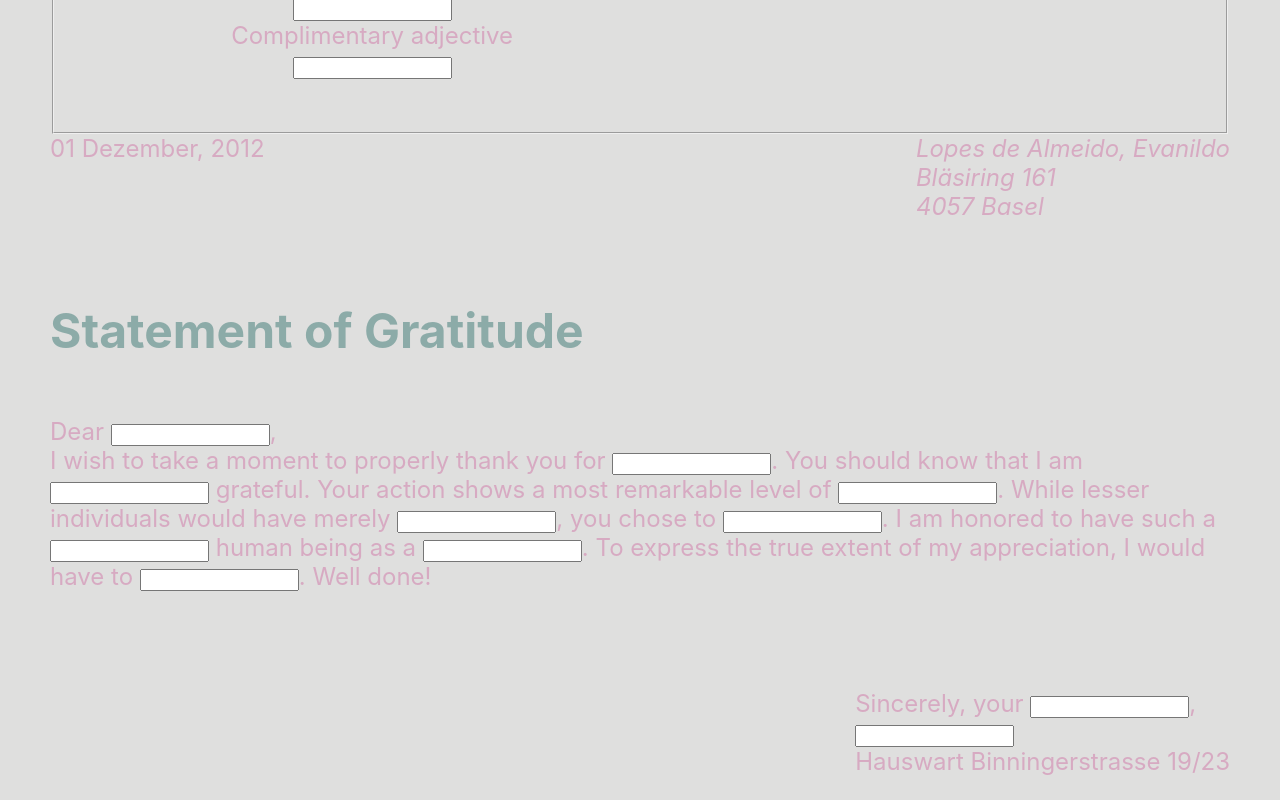
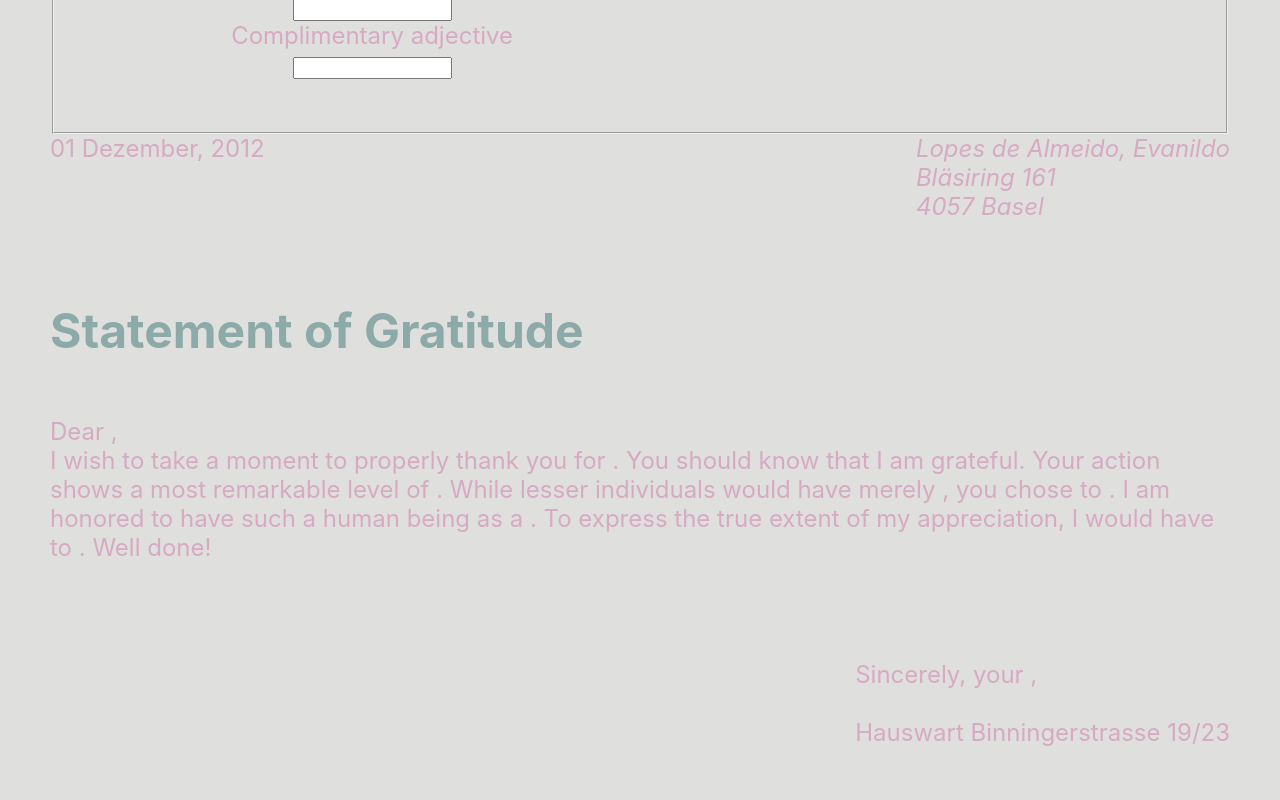
Before and after one commit to IrViNg256/bureau-of-communication, a React (Create React App) app in the folder thank-you/: page / in a window 1280 px wide. Shown: the part 443-1243 px from the top of the page. After the commit the page ends 1214 px from the top, so only its background shows below. Built offline with nearby package versions, Linux system fonts and the light colour scheme.

Commit message:
Pasando entradas a la carta

```diff
--- a/thank-you/src/App.js
+++ b/thank-you/src/App.js
@@ -16,9 +16,12 @@ function App() {
     myName: "",
   });
 
+  const [carta, setCarta] = useState("");
+
   function handleSubmit(event) {
     // Evita comportamiento default
     event.preventDefault();
+    setCarta(state)
   }
 
   function handleChange(event) {
@@ -220,21 +223,21 @@ function App() {
 
     <div className="content"> {/* use this div only if it is required for styling */}
         <p>
-          Dear <input type="text" />,
+          Dear {carta.recipient},
           <br className="salution" />
 
-          I wish to take a moment to properly thank you for <input type="text" />. You should know that
-          I am <input type="text" /> grateful. Your action shows a most remarkable level of <input type="text" />.
-          While lesser individuals would have merely <input type="text" />, you chose to <input type="text" />. I am
-          honored to have such a <input type="text" /> human being as a <input type="text" />. To express the true
-          extent of my appreciation, I would have to <input type="text" />. Well done!
+          I wish to take a moment to properly thank you for {carta.action}. You should know that
+          I am {carta.adjective} grateful. Your action shows a most remarkable level of {carta.virtue}.
+          While lesser individuals would have merely {carta.inferior}, you chose to {carta.superior}. I am
+          honored to have such a {carta.complimentary} human being as a {carta.title}. To express the true
+          extent of my appreciation, I would have to {carta.generosity}. Well done!
         </p>
       </div>
 
       <p className="adios">
-        Sincerely, your <input type="text" />,
+        Sincerely, your {carta.relationship},
         <br className="greets" />
-        <input type="text" /> <br/>
+        {carta.myName} <br/>
         Hauswart Binningerstrasse 19/23
       </p>
     </div>
```
